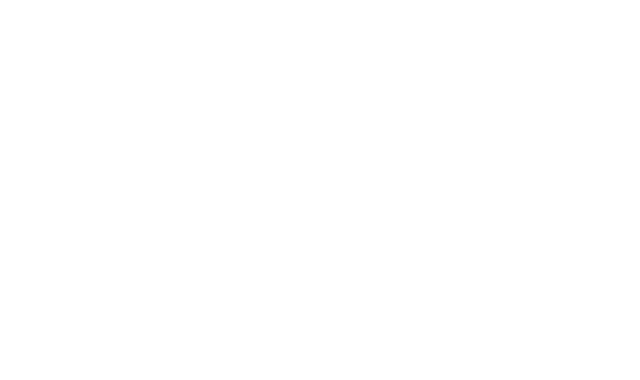
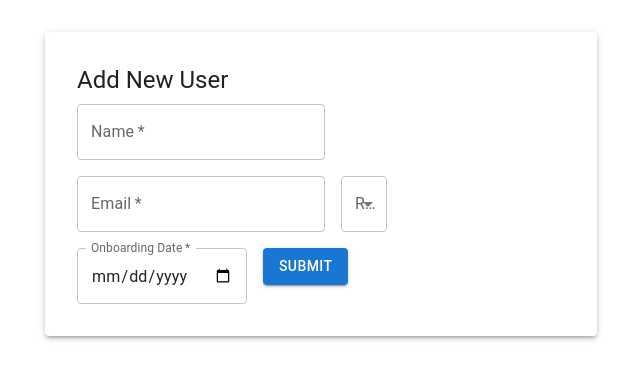
Before and after one commit to KnightNight101/UoR_APP, a React (Vite) app in the folder Draft_2/ui/: page /add-user in a window 1280 px wide. Before the commit this address had no page. Shown: the top 380 px of the page, without its empty margins (319-959 px from the left). Built offline with nearby package versions, Linux system fonts and the light colour scheme.

Commit message:
The Employee List page now includes an "Add User" button that navigates to the onboarding form at `/add-user`. The onboarding form and routing are implemented with Material UI and placeholder fields.

```diff
--- a/Draft_2/ui/src/App.jsx
+++ b/Draft_2/ui/src/App.jsx
@@ -7,6 +7,7 @@ import LeaderDashboard from './pages/LeaderDashboard.jsx';
 import MemberDashboard from './pages/MemberDashboard.jsx';
 
 import EmployeeList from './pages/EmployeeList.jsx';
+import AddUser from './pages/AddUser.jsx';
 
 function App() {
   return (
@@ -29,6 +30,7 @@ function App() {
         <Route path="/leader-dashboard" element={<LeaderDashboard />} />
         <Route path="/member-dashboard" element={<MemberDashboard />} />
         <Route path="/employee-list" element={<EmployeeList />} />
+        <Route path="/add-user" element={<AddUser />} />
       </Routes>
     </div>
   );
--- /dev/null
+++ b/Draft_2/ui/src/pages/AddUser.jsx
@@ -0,0 +1,101 @@
+import React, { useState } from "react";
+import {
+  Container,
+  Paper,
+  Typography,
+  TextField,
+  Button,
+  Grid,
+  MenuItem,
+} from "@mui/material";
+
+const roles = ["Admin", "Leader", "Member"];
+
+function AddUser() {
+  const [form, setForm] = useState({
+    name: "",
+    email: "",
+    role: "",
+    onboarding: "",
+  });
+
+  const handleChange = (e) => {
+    setForm({ ...form, [e.target.name]: e.target.value });
+  };
+
+  const handleSubmit = (e) => {
+    e.preventDefault();
+    // Placeholder: handle form submission
+  };
+
+  return (
+    <Container maxWidth="sm" sx={{ mt: 4 }}>
+      <Paper elevation={3} sx={{ p: 4 }}>
+        <Typography variant="h5" gutterBottom>
+          Add New User
+        </Typography>
+        <form onSubmit={handleSubmit}>
+          <Grid container spacing={2}>
+            <Grid item xs={12}>
+              <TextField
+                label="Name"
+                name="name"
+                value={form.name}
+                onChange={handleChange}
+                fullWidth
+                required
+              />
+            </Grid>
+            <Grid item xs={12}>
+              <TextField
+                label="Email"
+                name="email"
+                value={form.email}
+                onChange={handleChange}
+                fullWidth
+                required
+                type="email"
+              />
+            </Grid>
+            <Grid item xs={12}>
+              <TextField
+                select
+                label="Role"
+                name="role"
+                value={form.role}
+                onChange={handleChange}
+                fullWidth
+                required
+              >
+                {roles.map((role) => (
+                  <MenuItem key={role} value={role}>
+                    {role}
+                  </MenuItem>
+                ))}
+              </TextField>
+            </Grid>
+            <Grid item xs={12}>
+              <TextField
+                label="Onboarding Date"
+                name="onboarding"
+                value={form.onboarding}
+                onChange={handleChange}
+                fullWidth
+                required
+                type="date"
+                InputLabelProps={{ shrink: true }}
+              />
+            </Grid>
+            <Grid item xs={12}>
+              <Button type="submit" variant="contained" color="primary" fullWidth>
+                Submit
+              </Button>
+            </Grid>
+          </Grid>
+        </form>
+      </Paper>
+    </Container>
+  );
+}
+
+export default AddUser;
--- a/Draft_2/ui/src/pages/EmployeeList.jsx
+++ b/Draft_2/ui/src/pages/EmployeeList.jsx
@@ -1,6 +1,7 @@
 import React, { useState } from "react";
-import { Grid, Paper, Typography, Checkbox, FormControlLabel, List, ListItem, ListItemText, Select, MenuItem } from "@mui/material";
+import { Grid, Paper, Typography, Checkbox, FormControlLabel, List, ListItem, ListItemText, Select, MenuItem, Button } from "@mui/material";
 import { DataGrid } from "@mui/x-data-grid";
+import { useNavigate } from "react-router-dom";
 
 // Placeholder projects
 const projects = [
@@ -48,6 +49,7 @@ const columns = [
 function EmployeeList() {
   const [filterOpenTicket, setFilterOpenTicket] = useState(false);
   const [filterProject, setFilterProject] = useState("");
+  const navigate = useNavigate();
 
   const filteredUsers = users.filter(user => {
     if (filterOpenTicket && !user.hasOpenTicket) return false;
@@ -90,6 +92,15 @@ function EmployeeList() {
               </Select>
             </ListItem>
           </List>
+          <Button
+            variant="contained"
+            color="primary"
+            fullWidth
+            sx={{ mt: 2 }}
+            onClick={() => navigate("/add-user")}
+          >
+            Add User
+          </Button>
         </Paper>
       </Grid>
 
```
